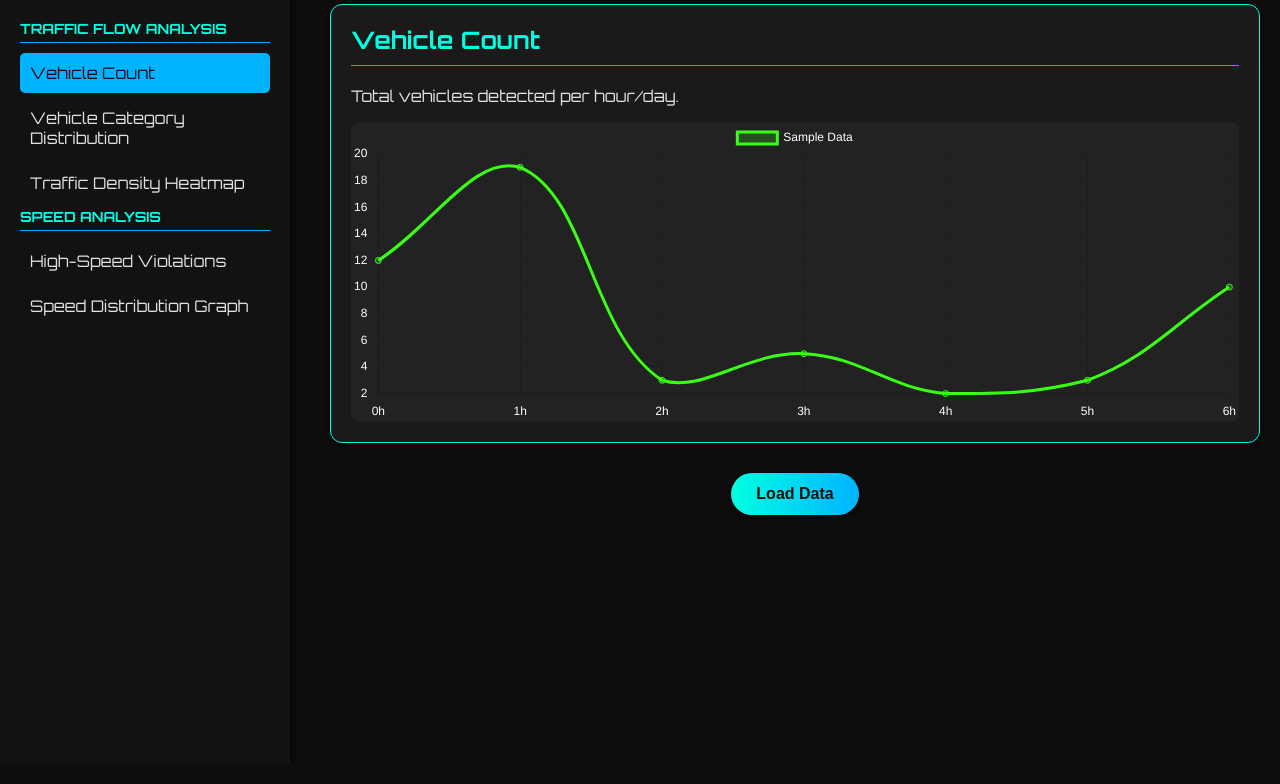
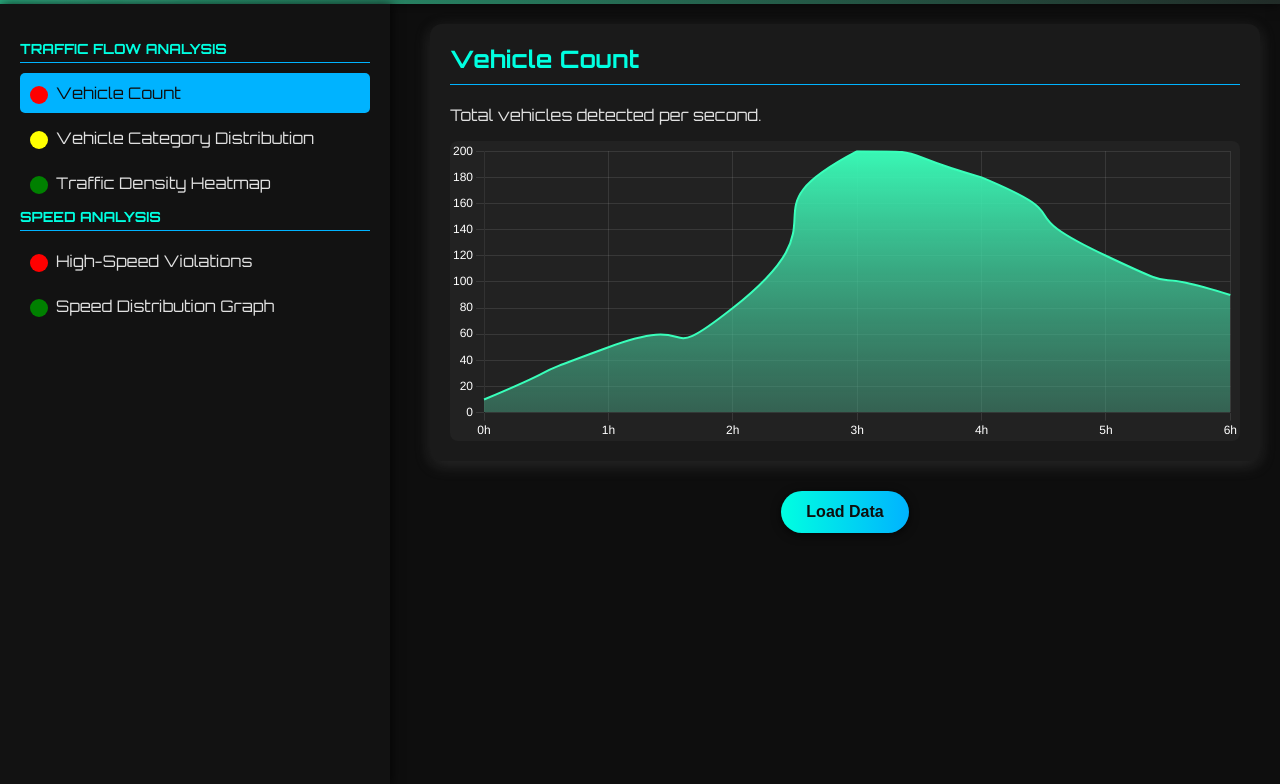
Before and after one commit to Khushi-bhaskar01/tms_web, a plain HTML site: page analysis.html in a window 1280 px wide. Shown: the part 66-850 px from the top of the page. Drawn offline with nearby package versions, Linux system fonts and the light colour scheme.

Commit message:
added files

```diff
--- a/analysis.html
+++ b/analysis.html
@@ -13,13 +13,15 @@
 <body>
   <!-- Top Navigation Bar -->
   <nav class="topnav">
+    <div class="logo">RASTRAK</div> <!-- Website Name -->
     <ul>
-      <li><a href="index.html" class="active">Home</a></li>
+      <li><a href="index.html">Home</a></li>
       <li><a href="upload.html">Upload</a></li>
       <li><a href="processed_videos.html">Processed Videos</a></li>
       <li><a href="analysis.html">Analysis</a></li>
     </ul>
   </nav>
+
 
   <div class="main-container">
     <!-- Sidebar Navigation -->
@@ -27,47 +29,43 @@
       <nav>
         <ul>
           <li class="sidebar-header">Traffic Flow Analysis</li>
-          <li class="nav-item active" data-target="section-vehicle-count">Vehicle Count</li>
-          <li class="nav-item" data-target="section-vehicle-category">Vehicle Category Distribution</li>
-          <li class="nav-item" data-target="section-traffic-density">Traffic Density Heatmap</li>
+          <li class="nav-item active " data-target="section-vehicle-count"><div class="light-red"></div>Vehicle Count</li>
+          <li class="nav-item" data-target="section-vehicle-category"><div class="light-yellow"></div>Vehicle Category Distribution</li>
+          <li class="nav-item" data-target="section-traffic-density"><div class="light-green"></div> Traffic Density Heatmap</li>
           <li class="sidebar-header">Speed Analysis</li>
-          <li class="nav-item" data-target="section-high-speed">High-Speed Violations</li>
-          <li class="nav-item" data-target="section-speed-distribution">Speed Distribution Graph</li>
+          <li class="nav-item" data-target="section-high-speed"><div class="light-red"></div>High-Speed Violations</li>
+          <li class="nav-item" data-target="section-speed-distribution"><div class="light-green"></div>Speed Distribution Graph</li>
         </ul>
       </nav>
     </aside>
 
+
     <!-- Main Content Area -->
     <section class="content">
-      <!-- Vehicle Count -->
       <div id="section-vehicle-count" class="card content-section">
         <h2>Vehicle Count</h2>
-        <p>Total vehicles detected per hour/day.</p>
+        <p>Total vehicles detected per second.</p>
         <canvas id="vehicleCountChart"></canvas>
       </div>
 
-      <!-- Vehicle Category Distribution -->
       <div id="section-vehicle-category" class="card content-section" style="display: none;">
         <h2>Vehicle Category Distribution</h2>
         <p>Breakdown of vehicle types (cars, bikes, trucks, buses).</p>
         <canvas id="vehicleCategoryChart"></canvas>
       </div>
 
-      <!-- Traffic Density Heatmap -->
       <div id="section-traffic-density" class="card content-section" style="display: none;">
         <h2>Traffic Density Heatmap</h2>
         <p>Shows congestion levels at different time slots.</p>
         <canvas id="trafficDensityChart"></canvas>
       </div>
 
-      <!-- High-Speed Violations -->
       <div id="section-high-speed" class="card content-section" style="display: none;">
         <h2>High-Speed Violations</h2>
         <p>Logs vehicles exceeding speed limits.</p>
         <canvas id="highSpeedChart"></canvas>
       </div>
 
-      <!-- Speed Distribution Graph -->
       <div id="section-speed-distribution" class="card content-section" style="display: none;">
         <h2>Speed Distribution Graph</h2>
         <p>Histogram of speed variations across time.</p>
@@ -78,112 +76,7 @@
     </section>
   </div>
 
-  <script>
-    // Sidebar navigation functionality:
-    const navItems = document.querySelectorAll('.nav-item');
-    const contentSections = document.querySelectorAll('.content-section');
-
-    navItems.forEach(item => {
-      item.addEventListener('click', () => {
-        // Remove active class from all nav items
-        navItems.forEach(i => i.classList.remove('active'));
-        // Hide all content sections
-        contentSections.forEach(sec => sec.style.display = 'none');
-        // Add active class to the clicked item and show its target section
-        item.classList.add('active');
-        const targetId = item.getAttribute('data-target');
-        document.getElementById(targetId).style.display = 'block';
-      });
-    });
-
-    // Sample chart data for demonstration (replace with backend data as needed)
-    const sampleLineData = {
-      labels: ["0h", "1h", "2h", "3h", "4h", "5h", "6h"],
-      datasets: [{
-        label: "Sample Data",
-        data: [12, 19, 3, 5, 2, 3, 10],
-        borderColor: "#39ff14",
-        backgroundColor: "rgba(57, 255, 20, 0.2)",
-        tension: 0.4
-      }]
-    };
-
-    const sampleBarData = {
-      labels: ["Cars", "Bikes", "Trucks", "Buses"],
-      datasets: [{
-        label: "Vehicle Types",
-        data: [50, 20, 15, 10],
-        backgroundColor: ["#ff073a", "#39ff14", "#0f52ba", "#ffb347"],
-      }]
-    };
-
-    // Create charts for each section
-    // Vehicle Count Chart (Line)
-    const vehicleCountCtx = document.getElementById("vehicleCountChart").getContext("2d");
-    new Chart(vehicleCountCtx, {
-      type: "line",
-      data: sampleLineData,
-      options: {
-        responsive: true,
-        plugins: { legend: { labels: { color: "#fff" } } },
-        scales: { x: { ticks: { color: "#fff" } }, y: { ticks: { color: "#fff" } } }
-      }
-    });
-
-    // Vehicle Category Distribution Chart (Pie)
-    const vehicleCategoryCtx = document.getElementById("vehicleCategoryChart").getContext("2d");
-    new Chart(vehicleCategoryCtx, {
-      type: "pie",
-      data: {
-        labels: sampleBarData.labels,
-        datasets: [{
-          data: sampleBarData.datasets[0].data,
-          backgroundColor: sampleBarData.datasets[0].backgroundColor,
-        }]
-      },
-      options: { responsive: true, plugins: { legend: { labels: { color: "#fff" } } } }
-    });
-
-    // Traffic Density Heatmap (Bar chart used as demo)
-    const trafficDensityCtx = document.getElementById("trafficDensityChart").getContext("2d");
-    new Chart(trafficDensityCtx, {
-      type: "bar",
-      data: sampleLineData,
-      options: {
-        responsive: true,
-        plugins: { legend: { labels: { color: "#fff" } } },
-        scales: { x: { ticks: { color: "#fff" } }, y: { ticks: { color: "#fff" } } }
-      }
-    });
-
-    // High-Speed Violations Chart (Bar)
-    const highSpeedCtx = document.getElementById("highSpeedChart").getContext("2d");
-    new Chart(highSpeedCtx, {
-      type: "bar",
-      data: sampleBarData,
-      options: {
-        responsive: true,
-        plugins: { legend: { labels: { color: "#fff" } } },
-        scales: { x: { ticks: { color: "#fff" } }, y: { ticks: { color: "#fff" } } }
-      }
-    });
-
-    // Speed Distribution Graph (Bar)
-    const speedDistributionCtx = document.getElementById("speedDistributionChart").getContext("2d");
-    new Chart(speedDistributionCtx, {
-      type: "bar",
-      data: sampleBarData,
-      options: {
-        responsive: true,
-        plugins: { legend: { labels: { color: "#fff" } } },
-        scales: { x: { ticks: { color: "#fff" } }, y: { ticks: { color: "#fff" } } }
-      }
-    });
-
-    // Basic JS placeholder for future integration with backend
-    document.getElementById('loadDataBtn').addEventListener('click', function() {
-      alert('Load Data functionality will be integrated with the backend.');
-    });
-  </script>
+  <!-- Link External JavaScript -->
+  <script src="analysis.js"></script>
 </body>
 </html>
--- /dev/null
+++ b/analysis.js
@@ -0,0 +1,198 @@
+// Sidebar navigation functionality:
+const navItems = document.querySelectorAll('.nav-item');
+const contentSections = document.querySelectorAll('.content-section');
+
+navItems.forEach(item => {
+  item.addEventListener('click', () => {
+    navItems.forEach(i => i.classList.remove('active'));
+    contentSections.forEach(sec => sec.style.display = 'none');
+
+    item.classList.add('active');
+    const targetId = item.getAttribute('data-target');
+    const targetSection = document.getElementById(targetId);
+    if (targetSection) {
+      targetSection.style.display = 'block';
+    }
+  });
+});
+
+// Global function to create a gradient dynamically
+function createGradient(ctx) {
+    let gradient = ctx.createLinearGradient(0, 0, 0, 400);
+    gradient.addColorStop(0, "rgba(57, 255, 186, 1)");  // Neon Cyan (Top)
+    gradient.addColorStop(1, "rgba(77, 110, 98, 0.3)");  // Hot Pink (Bottom)
+    return gradient;
+}
+
+// Sample data (Replace with backend data later)
+const sampleLineData = {
+  labels: ["0h", "1h", "2h", "3h", "4h", "5h", "6h"],
+  datasets: [{
+    label: "Sample Data",
+    data: [12, 19, 3, 5, 2, 3, 10],
+    borderColor: "#39ff14",
+    backgroundColor: "rgba(57, 255, 20, 0.2)",
+    tension: 0.4
+  }]
+};
+
+// Traffic Flow Line Chart
+const vehicleCountCtx = document.getElementById("vehicleCountChart").getContext("2d");
+new Chart(vehicleCountCtx, {
+  type: "line",
+  data: {
+    labels: ["0h", "1h", "2h", "3h", "4h", "5h", "6h"],
+    datasets: [{
+      label: "Traffic Flow",
+      data: [10, 50, 80, 200, 180, 120, 90],
+      borderColor: "#39ffba",
+      borderWidth: 2,
+      backgroundColor: createGradient(vehicleCountCtx),
+      tension: 0.8,
+      fill: true,
+      pointRadius: 0
+    }]
+  },
+  options: {
+    responsive: true,
+    plugins: { legend: { display: false } },
+    scales: {
+      x: { ticks: { color: "#fff" }, grid: { color: "rgba(255, 255, 255, 0.1)" }},
+      y: { ticks: { color: "#fff" }, grid: { color: "rgba(255, 255, 255, 0.1)" }}
+    }
+  }
+});
+
+
+
+// Function to create gradients for each segment
+const pieChartCtx = document.getElementById("vehicleCategoryChart").getContext("2d");
+
+function createPieGradients(ctx, segments) {
+  const gradients = [];
+  const width = ctx.canvas.width;
+  const height = ctx.canvas.height;
+
+  const colors = [
+    ["#71dad7", "#39ffba"], // Light cyan to neon green
+    ["#39ffba", "#1ca29e"], // Neon green to teal
+    ["#1ca29e", "#084a58"], // Teal to dark cyan
+    ["#084a58", "#003b46"]  // Dark cyan to deep teal
+  ];
+
+  for (let i = 0; i < segments; i++) {
+    let gradient = ctx.createLinearGradient(width / 2, 0, width / 2, height);
+    gradient.addColorStop(0, colors[i][0]);
+    gradient.addColorStop(1, colors[i][1]);
+    gradients.push(gradient);
+  }
+
+  return gradients;
+}
+
+// Create the Doughnut Chart with Gradients
+const pieChart = new Chart(pieChartCtx, {
+  type: "doughnut",
+  data: {
+    labels: ["A", "B", "C", "D"],
+    datasets: [{
+      label: "Traffic Data",
+      data: [50, 100, 150, 200],
+      backgroundColor: createPieGradients(pieChartCtx, 4), // Apply gradients
+      borderColor: "#000",
+      borderWidth: 2,
+    }]
+  },
+  options: {
+    responsive: true,
+    cutout: "60%", // Adjusts the inner hole size
+    plugins: {
+      legend: { display: true, position: "top", labels: { color: "#fff" } }
+    }
+  }
+});
+
+
+
+// Traffic Density Chart
+const trafficDensityCtx = document.getElementById("trafficDensityChart").getContext("2d");
+new Chart(trafficDensityCtx, {
+  type: "bar",
+  data: {
+    labels: ["Monday", "Tuesday", "Wednesday", "Thursday", "Friday"],
+    datasets: [{
+      label: "Traffic Density",
+      data: [120, 180, 100, 220, 150],
+      backgroundColor: createGradient(trafficDensityCtx),
+      borderColor: "#39ffba",
+      borderWidth: 2,
+      borderRadius: 5,
+      barThickness: 60
+    }]
+  },
+  options: {
+    responsive: true,
+    plugins: { legend: { display: false } },
+    scales: {
+      x: { ticks: { color: "#fff" }, grid: { color: "rgba(255, 255, 255, 0.1)" }},
+      y: { ticks: { color: "#fff" }, grid: { color: "rgba(255, 255, 255, 0.1)" }}
+    }
+  }
+});
+
+// High-Speed Vehicles Chart
+const highSpeedCtx = document.getElementById("highSpeedChart").getContext("2d");
+new Chart(highSpeedCtx, {
+  type: "bar",
+  data: {
+    labels: ["80-100 km/h", "100-120 km/h", "120-140 km/h", "140+ km/h"],
+    datasets: [{
+      label: "High-Speed Vehicles",
+      data: [10, 15, 20, 5],
+      backgroundColor: createGradient(highSpeedCtx),
+      borderColor: "#39ffba",
+      borderWidth: 2,
+      borderRadius: 5,
+      barThickness: 60
+    }]
+  },
+  options: {
+    responsive: true,
+    plugins: { legend: { display: false } },
+    scales: {
+      x: { ticks: { color: "#fff" }, grid: { color: "rgba(255, 255, 255, 0.1)" }},
+      y: { ticks: { color: "#fff" }, grid: { color: "rgba(255, 255, 255, 0.1)" }}
+    }
+  }
+});
+
+// Speed Distribution Chart
+const speedDistributionCtx = document.getElementById("speedDistributionChart").getContext("2d");
+new Chart(speedDistributionCtx, {
+  type: "bar",
+  data: {
+    labels: ["10-20 km/h", "20-40 km/h", "40-60 km/h", "60-80 km/h", "80+ km/h"],
+    datasets: [{
+      label: "Speed Distribution",
+      data: [15, 30, 25, 20, 10],
+      backgroundColor: createGradient(speedDistributionCtx),
+      borderColor: "#39ffba",
+      borderWidth: 2,
+      borderRadius: 5,
+      barThickness: 60
+    }]
+  },
+  options: {
+    responsive: true,
+    plugins: { legend: { display: false } },
+    scales: {
+      x: { ticks: { color: "#fff" }, grid: { color: "rgba(255, 255, 255, 0.1)" }},
+      y: { ticks: { color: "#fff" }, grid: { color: "rgba(255, 255, 255, 0.1)" }}
+    }
+  }
+});
+
+// Placeholder for backend integration
+document.getElementById('loadDataBtn').addEventListener('click', function() {
+  alert('Load Data functionality will be integrated with the backend.');
+});
--- a/style.css
+++ b/style.css
@@ -8,16 +8,34 @@ body {
 
 /* Top Navigation Bar */
 .topnav {
-  background: linear-gradient(90deg, #00ffe1, #00b3ff);
-  box-shadow: 0 2px 10px rgba(0,0,0,0.5);
+  background: linear-gradient(90deg, rgba(57, 255, 186, 0.633), rgba(77, 110, 98, 0.3));
+  box-shadow: 0 2px 10px rgba(0, 0, 0, 0.5);
+  display: flex;
+  align-items: center;
+  justify-content: space-between;
+  padding: 10px 30px;
 }
+
+.logo {
+  font-size: 24px;
+  font-weight: bold;
+  color: black;
+  text-transform: uppercase;
+  text-shadow:
+  2px 2px 5px rgba(255, 255, 255, 1),     /* Soft white glow */
+  2px 2px 10px rgba(255, 255, 255, 0.9),  /* Medium glow */
+  2px 2px 20px rgba(255, 255, 255, 0.8),  /* Strong outer glow */
+  2px 2px 30px rgba(255, 255, 255, 0.7),  /* Extra strong glow */
+  2px 2px 40px rgba(255, 255, 255, 0.6);  /* Even stronger glow */
+  letter-spacing: 2px;
+}
+
 
 .topnav ul {
   list-style: none;
   margin: 0;
   padding: 0;
   display: flex;
-  justify-content: center;
 }
 
 .topnav ul li {
@@ -28,7 +46,7 @@ body {
   display: block;
   padding: 15px 20px;
   text-decoration: none;
-  color: #0e0e0e;
+  color: rgba(255, 255, 255, 0.7);
   text-transform: uppercase;
   font-weight: bold;
   transition: background 0.3s ease;
@@ -46,8 +64,47 @@ body {
 }
 
 /* Sidebar Styles */
+.light-red {
+  display: inline-block;
+  vertical-align: middle;
+  margin-right: 8px; /* Adjust spacing between the dot and text */
+  width: 8px;
+  height: 8px;
+  border-radius: 50%;
+  padding: 5px;
+  background-color: red;
+  position: relative;
+  top: 3px;
+}
+
+.light-yellow {
+  display: inline-block;
+  vertical-align: middle;
+  margin-right: 8px; /* Adjust spacing between the dot and text */
+  width: 8px;
+  height: 8px;
+  border-radius: 50%;
+  padding: 5px;
+  background-color: yellow;
+  position: relative;
+  top: 3px;
+}
+
+.light-green {
+  display: inline-block;
+  vertical-align: middle;
+  margin-right: 8px; /* Adjust spacing between the dot and text */
+  width: 8px;
+  height: 8px;
+  border-radius: 50%;
+  padding: 5px;
+  background-color: green;
+  position: relative;
+  top: 3px;
+}
+
 .sidebar {
-  width: 250px;
+  width: 350px;
   background-color: #121212;
   padding: 20px;
   min-height: calc(100vh - 60px); /* Adjust based on nav bar height */
@@ -75,6 +132,7 @@ body {
   margin: 5px 0;
   border-radius: 5px;
   transition: background 0.3s ease;
+  display: flex;
 }
 
 .sidebar .nav-item:hover {
@@ -85,6 +143,7 @@ body {
   background-color: #00b3ff;
   color: #0e0e0e;
 }
+
 
 /* Content Area */
 .content {
@@ -98,9 +157,10 @@ body {
   margin-bottom: 20px;
   padding: 20px;
   border-radius: 12px;
-  box-shadow: 0 2px 10px rgba(0,0,0,0.7);
-  border: 1px solid #00ffe1;
+  box-shadow: 0 4px 15px rgba(128, 128, 128, 0.3), /* Soft smoky effect */
+              0 2px 10px rgba(0, 0, 0, 0.7); /* Existing shadow */
 }
+
 
 .card h2 {
   margin-top: 0;
--- /dev/null
+++ b/test.css
@@ -0,0 +1,97 @@
+body {
+    margin: 0px;
+    background: #fca701;
+    display: flex;
+    align-items: center;
+    justify-content: center;
+    height: 100vh;
+  }
+
+  .traffic-light {
+    position: relative;
+    background: #222;
+    border-radius: 10px;
+    padding: 16px;
+    box-shadow: inset 0 0 0px 5px #2a2a2a;
+  }
+
+  .light-red,
+  .light-yellow,
+  .light-green {
+    position: relative;
+    margin: 16px;
+    width: 100px;
+    height: 100px;
+    border-radius: 50%;
+    background: repeating-linear-gradient(#333, #443 5px);
+    animation-duration: 4s;
+    animation-iteration-count: infinite;
+    animation-timing-function: step-end;
+  }
+
+  .light-red {
+    animation-name: lightUpRed;
+  }
+
+  .light-yellow {
+    animation-name: lightUpYellow;
+  }
+
+  .light-green {
+    animation-name: lightUpGreen;
+  }
+
+  @keyframes lightUpRed {
+    0% {
+      background: repeating-linear-gradient(#f00, #e00 5px);
+      box-shadow: 0 0 40px #f00;
+      z-index: 1;
+    }
+    35% {
+      background: repeating-linear-gradient(#443, #333 5px);
+      box-shadow: none;
+      z-index: 0;
+    }
+  }
+
+  @keyframes lightUpYellow {
+    80% {
+      background: repeating-linear-gradient(#fd0, #ec0 5px);
+      box-shadow: 0 0 40px #fd0;
+      z-index: 1;
+    }
+  }
+
+  @keyframes lightUpGreen {
+    35% {
+      background: repeating-linear-gradient(#0d0, #0c0 5px);
+      box-shadow: 0 0 40px #0d0;
+      z-index: 1;
+    }
+    80% {
+      background: repeating-linear-gradient(#443, #333 5px);
+      box-shadow: none;
+      z-index: 0;
+    }
+  }
+
+  .protector {
+    width: 100%;
+    position: absolute;
+    top: 25px;
+    left: 50%;
+    transform: translateX(-50%);
+    border-right: solid 30px transparent;
+    border-left: solid 30px transparent;
+    border-top: solid 100px #191919;
+    border-radius: 11px;
+    z-index: -1;
+  }
+
+  .protector:nth-child(2) {
+    top: 142px;
+  }
+
+  .protector:nth-child(3) {
+    top: 257px;
+  }
```
Also changed, not shown: test.html (added, +20 -0 lines).
